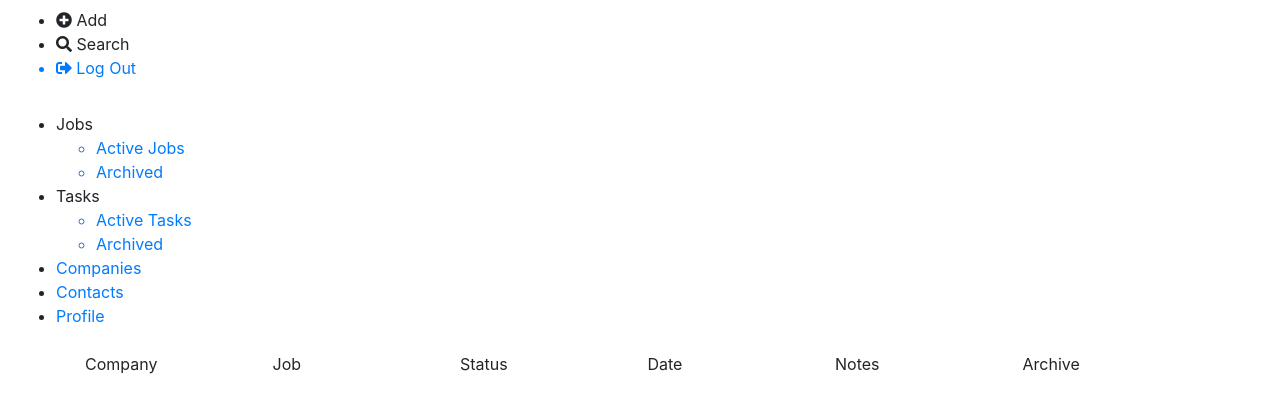
After one commit to mearajennifer/jobtracker, a Flask app: page /dashboard/jobs in a window 1280 px wide. The commit adds this page. Shown: the top 413 px of the page. Run offline with Flask 2, Linux system fonts and the light colour scheme; the visitor is signed in with stand-in values (Sample User, id 1); data that the repository does not hold is empty; some libraries are stand-ins or nearby versions.

Commit message:
Initialize HTML templates, add diagrams, create basic active jobs route and template.

```diff
--- a/server.py
+++ b/server.py
@@ -3,6 +3,7 @@
 from jinja2 import StrictUndefined
 from flask import (Flask, render_template, redirect, request, flash, session)
 from flask_debugtoolbar import DebugToolbarExtension
+from sqlalchemy import desc
 from model import (User, Contact, ContactEvent, ContactCode, Company, Job,
                    JobEvent, JobCode, ToDo, ToDoCode, Salary, connect_to_db, db)
 from pprint import pprint
@@ -31,7 +32,7 @@ def show_registration_form():
 
 @app.route('/register', methods=['POST'])
 def register_user():
-    """Gets user input from registration form and checks against databse.
+    """Gets user input from registration form and checks against database.
     Then prompts user to login."""
 
     # get required user data from form
@@ -114,18 +115,55 @@ def logout():
 
 
 @app.route('/dashboard')
-def show_main_jobs_dashboard( ):
-    pass
+def show_dashboard( ):
+    """Shows default dashboard with jobs tracking"""
+
+    return render_template('dashboard.html')
 
 
+@app.route('/dashboard/jobs')
+def show_active_jobs():
+    """Shows list jobs the user is interested in, applied to, or interviewing for."""
+
+    # get user_id from session
+    user_id = session['user_id']
+
+    # query for user job events, return list -- Look at created a db.relationship from users to jobs
+    user_job_events = JobEvent.query.options(db.joinedload('jobs')).filter(JobEvent.user_id == user_id).order_by(desc('date_created')).all()
+
+    # make a set of all job_ids and remove any that are inactive
+    user_job_ids = set(job.job_id for job in user_job_events if job.jobs.active_status == True)
+
+    # grab only the most recent events for each job_id
+    all_active_status = []
+    for user_job_id in user_job_ids:
+        # get all events for one job id
+        events = [event for event in user_job_events if event.job_id == user_job_id]
+        # find that latest event and add to list
+        status = events[0]
+        all_active_status.append(status)
+
+    # get active company objects
+    companies = Company.query.filter(Company.company_id.in_(user_job_ids))
+
+    return render_template('jobs-active.html',
+                           all_active_status=all_active_status,
+                           companies=companies)
 
 
+@app.route('/dashboard/archive-job', methods=['POST'])
+def archive_a_job():
+    """Move job status from active to archive"""
 
+    # get job_id from POST
+    job_id = request.form['job_id']
+    print(job_id)
 
+    # find job in database
+    job = Job.query.filter(Job.job_id == job_id).one()
+    job.active_status = False
 
-
-
-
+    return redirect('/dashboard/jobs')
 
 
 if __name__ == '__main__':
--- a/templates/base.html
+++ b/templates/base.html
@@ -3,6 +3,13 @@
 
   <head>
     <title>Job Hunt App</title>
+
+    <!-- FONTS -->
+    <link rel="stylesheet" href="https://use.fontawesome.com/releases/v5.2.0/css/all.css" integrity="sha384-hWVjflwFxL6sNzntih27bfxkr27PmbbK/iSvJ+a4+0owXq79v+lsFkW54bOGbiDQ" crossorigin="anonymous">
+
+    <!-- BOOTSTRAP CSS -->
+    <link rel="stylesheet" href="https://stackpath.bootstrapcdn.com/bootstrap/4.1.3/css/bootstrap.min.css" integrity="sha384-MCw98/SFnGE8fJT3GXwEOngsV7Zt27NXFoaoApmYm81iuXoPkFOJwJ8ERdknLPMO" crossorigin="anonymous">
+
   </head>
 
   <body>
@@ -11,7 +18,44 @@
       {{ message }}
     {% endfor %}
 
+    <nav class="navbar" id="top">
+      <ul>
+        <li><i class="fas fa-plus-circle"></i> Add</li>
+        <li><i class="fas fa-search"></i> Search</li>
+        <a href="/logout"><li><i class="fas fa-sign-out-alt"></i> Log Out</li></a>
+      </ul>
+    </nav>
+
+    <nav class="navbar" id="sidebar">
+        <ul>
+
+          <li>Jobs
+            <ul>
+              <a href="/dashboard/jobs"><li>Active Jobs</li></a>
+              <a href="/dashboard/jobs/archived"><li>Archived</li></a>
+            </ul>
+          </li>
+
+          <li>Tasks
+            <ul>
+              <a href="/dashboard/tasks"><li>Active Tasks</li></a>
+              <a href="/dashboard/tasks/archived"><li>Archived</li></a>
+            </ul>
+          </li>
+
+          <li><a href="/dashboard/companies">Companies</a></li>
+          <li><a href="/dashboard/contacts">Contacts</a></li>
+          <li><a href="/dashboard/profile">Profile</a></li>
+        </ul>
+    </nav>
+
     {% block content %} put your content here {% endblock %}
+
+    <!-- Bootstrap -->
+    <script src="https://code.jquery.com/jquery-3.3.1.slim.min.js" integrity="sha384-q8i/X+965DzO0rT7abK41JStQIAqVgRVzpbzo5smXKp4YfRvH+8abtTE1Pi6jizo" crossorigin="anonymous"></script>
+    <script src="https://cdnjs.cloudflare.com/ajax/libs/popper.js/1.14.3/umd/popper.min.js" integrity="sha384-ZMP7rVo3mIykV+2+9J3UJ46jBk0WLaUAdn689aCwoqbBJiSnjAK/l8WvCWPIPm49" crossorigin="anonymous"></script>
+    <script src="https://stackpath.bootstrapcdn.com/bootstrap/4.1.3/js/bootstrap.min.js" integrity="sha384-ChfqqxuZUCnJSK3+MXmPNIyE6ZbWh2IMqE241rYiqJxyMiZ6OW/JmZQ5stwEULTy" crossorigin="anonymous"></script>
+
 
   </body>
 </html>
--- /dev/null
+++ b/templates/companies.html
@@ -0,0 +1,6 @@
+{% extends 'base.html' %}
+
+{% block content %}
+
+
+{% endblock %}
--- /dev/null
+++ b/templates/company-info.html
@@ -0,0 +1,6 @@
+{% extends 'base.html' %}
+
+{% block content %}
+
+
+{% endblock %}
--- /dev/null
+++ b/templates/contacts-info.html
@@ -0,0 +1,6 @@
+{% extends 'base.html' %}
+
+{% block content %}
+
+
+{% endblock %}
--- /dev/null
+++ b/templates/contacts.html
@@ -0,0 +1,6 @@
+{% extends 'base.html' %}
+
+{% block content %}
+
+
+{% endblock %}
--- /dev/null
+++ b/templates/jobs-active.html
@@ -0,0 +1,42 @@
+{% extends 'base.html' %}
+
+{% block content %}
+
+<div class="container">
+  <div class="row mr-auto">
+    <div class="col-2">Company</div>
+    <div class="col-2">Job</div>
+    <div class="col-2">Status</div>
+    <div class="col-2">Date</div>
+    <div class="col-2">Notes</div>
+    <div class="col-2">Archive</div>
+  </div>
+
+  {% for status in all_active_status %}
+    <div class="row mr-auto">
+      <div class="col-1 mx-auto">
+        {% for company in companies %}
+          {% if company.company_id == status.jobs.job_id %}
+          {{ company.name }}
+          {% endif %}
+        {% endfor %}
+      </div>
+      <div class="col-2 mr-auto">{{ status.jobs.title }} </div>
+      <div class="col-2 mr-auto">{{ status.job_codes.description }} </div>
+      <div class="col-2 mr-auto">{{ status.date_created }}  </div>
+      <div class="col-2 mr-auto">{{ status.jobs.notes }}</div>
+      <div class="col-2 mr-auto">
+        <form action="/dashboard/archive-job" method="POST">
+          <button class="btn" type="submit">
+          <input type="hidden" name="job_id" value="{{ status.job_id }}">
+          <i class="fas fa-archive"></i>
+          </button>
+        </form>
+      </div>
+    </div>
+  {% endfor %}
+
+</div>
+
+
+{% endblock %}
--- /dev/null
+++ b/templates/jobs-archive.html
@@ -0,0 +1,6 @@
+{% extends 'base.html' %}
+
+{% block content %}
+
+
+{% endblock %}
--- a/templates/login-form.html
+++ b/templates/login-form.html
@@ -1,4 +1,4 @@
-{% extends 'base.html' %}
+{% extends 'landing.html' %}
 
 {% block content %}
 
--- /dev/null
+++ b/templates/profile.html
@@ -0,0 +1,6 @@
+{% extends 'base.html' %}
+
+{% block content %}
+
+
+{% endblock %}
--- a/templates/register-form.html
+++ b/templates/register-form.html
@@ -1,4 +1,4 @@
-{% extends 'base.html' %}
+{% extends 'landing.html' %}
 
 {% block content %}
 
--- /dev/null
+++ b/templates/tasks-active.html
@@ -0,0 +1,6 @@
+{% extends 'base.html' %}
+
+{% block content %}
+
+
+{% endblock %}
--- /dev/null
+++ b/templates/tasks-archive.html
@@ -0,0 +1,6 @@
+{% extends 'base.html' %}
+
+{% block content %}
+
+
+{% endblock %}
```
Also changed, not shown: templates/dashboard.html (added, +7 -0 lines), templates/landing.html (+24 -6 lines), 3 other files.
